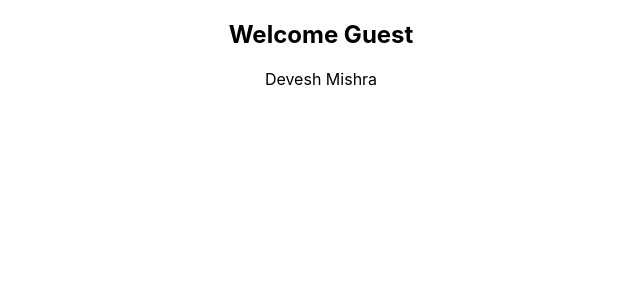
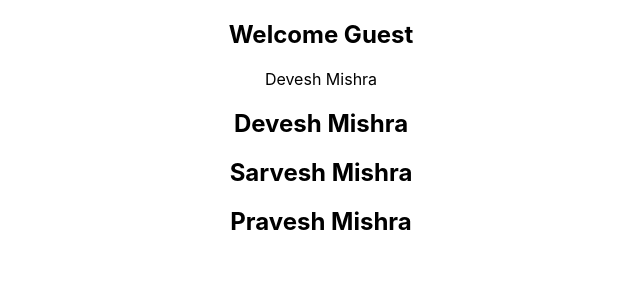
Before and after one commit to devmishra88/React-TypeScript, a React (Create React App) app: page / in a window 1280 px wide. Shown: the top 300 px of the page, without its empty margins (319-959 px from the left). Built offline with nearby package versions, Linux system fonts and the light colour scheme.

Commit message:
array datatype introduction with PersonList

```diff
--- a/src/App.tsx
+++ b/src/App.tsx
@@ -1,17 +1,34 @@
-import './App.css';
+import "./App.css";
 
-import { Greet } from './components/Greet';
-import { Person } from './components/Person';
+import { Greet } from "./components/Greet";
+import { Person } from "./components/Person";
+import { PersonList } from "./components/PersonList";
 
 function App() {
   const personName = {
-    first:`Devesh`,
-    last:`Mishra`
-  }
+    first: `Devesh`,
+    last: `Mishra`,
+  };
+  const nameList = [
+    {
+      first: `Devesh`,
+      last: `Mishra`,
+    },
+    {
+      first: `Sarvesh`,
+      last: `Mishra`,
+    },
+    {
+      first: `Pravesh`,
+      last: `Mishra`,
+    },
+  ];
+
   return (
     <div className="App">
-      <Greet name='Devesh' messageCount={10} isLoggedIn={false}/>
-      <Person name={personName}/>
+      <Greet name="Devesh" messageCount={10} isLoggedIn={false} />
+      <Person name={personName} />
+      <PersonList names={nameList}/>
     </div>
   );
 }
--- /dev/null
+++ b/src/components/PersonList.tsx
@@ -0,0 +1,19 @@
+type PersonListProps = {
+    names:{
+        first:string,
+        last:string
+    }[]
+}
+export const PersonList = (props:PersonListProps) => {
+  return (
+    <div>
+        {
+            props.names.map((name)=>{
+                return(
+                    <h2 key={name.first}>{name.first} {name.last}</h2>
+                )
+            })
+        }
+    </div>
+  );
+};
```
